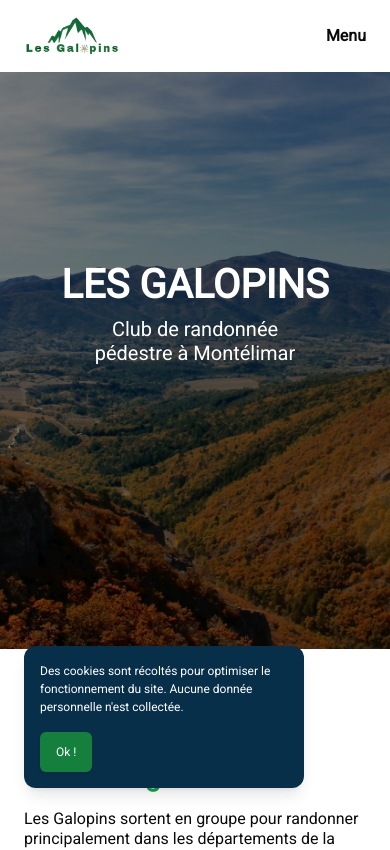
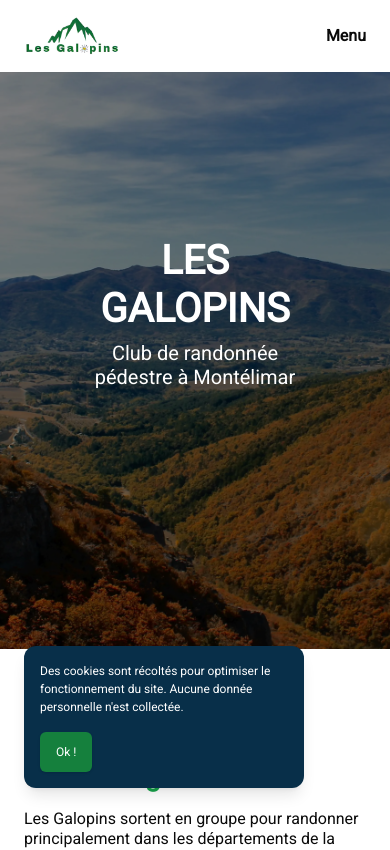
Before and after one commit to SebastienLaurentt/Galopins-Next-V2, a Next.js app: page / in a window 390 px wide. Shown: the top 850 px of the page. Built offline with nearby package versions, Linux system fonts and the light colour scheme.

Commit message:
update hero css

```diff
--- a/app/page.tsx
+++ b/app/page.tsx
@@ -29,9 +29,9 @@ export default function Home() {
         minHeightScreen={false}
         className="flex flex-col justify-center"
       >
-        <div className="mx-auto max-w-[280px] pb-4 text-center text-white  md:max-w-[400px] lg:max-w-[500px] lg:pb-16 xl:max-w-screen-xl xl:pb-0  xl:pt-24">
+        <div className="mx-auto max-w-[260px] pb-4 text-center text-white  md:max-w-[400px] lg:max-w-[500px] lg:pb-16 xl:max-w-screen-xl xl:pb-0  xl:pt-24">
           <h1 className="mb-2 md:mb-4"> LES GALOPINS </h1>
-          <p className="mx-auto mb-2  w-4/5 text-md font-medium leading-6  md:mb-4 md:leading-8 lg:w-4/5 lg:text-2xl lg:leading-9">
+          <p className="mx-auto mb-2  w-4/5 text-md font-medium leading-6  md:mb-4 md:leading-7 lg:w-4/5 lg:text-2xl lg:leading-9">
             Club de randonnée pédestre à Montélimar
           </p>
         </div>
```
